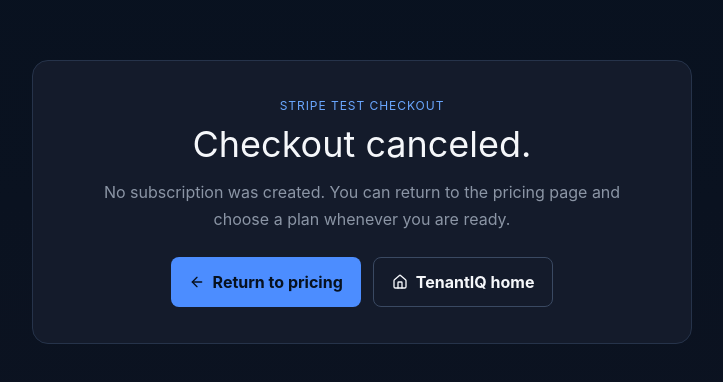
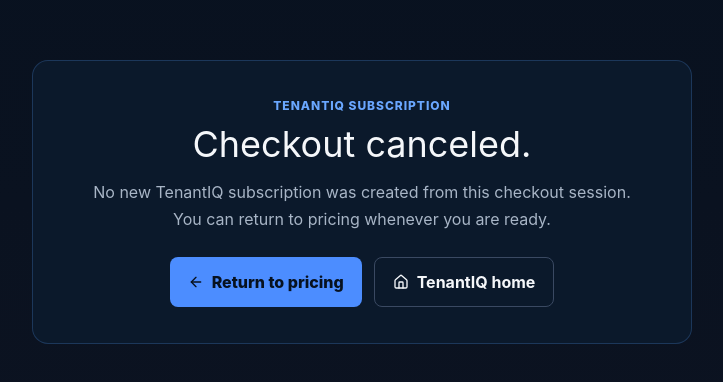
Before and after one commit to mbarsenas/TenantIQ-Web, a Next.js app: page /pricing/cancel in a window 1280 px wide. Shown: the part 198-580 px from the top of the page, without its empty margins (278-1001 px from the left). Built offline with nearby package versions, Linux system fonts and the light colour scheme.

Commit message:
Finish TenantIQ checkout cancel flow

```diff
--- a/app/pricing/cancel/page.tsx
+++ b/app/pricing/cancel/page.tsx
@@ -5,12 +5,12 @@
 export default function CheckoutCancelPage() {
   return (
     <main style={{ minHeight: '100vh', background: 'linear-gradient(180deg,#07111f 0%,#0d1321 100%)', color: '#f5f7fa', fontFamily: 'Inter, Arial, sans-serif', display: 'grid', placeItems: 'center', padding: '32px' }}>
-      <section style={{ width: 'min(660px,100%)', background: '#141b2b', border: '1px solid #26334a', borderRadius: 16, padding: 36, textAlign: 'center' }}>
-        <div style={{ color: '#6aa7ff', fontSize: 12, letterSpacing: '.08em', textTransform: 'uppercase', marginBottom: 10 }}>Stripe test checkout</div>
+      <section style={{ width: 'min(660px,100%)', background: '#0b192b', border: '1px solid rgba(86,160,255,.22)', borderRadius: 16, padding: 36, textAlign: 'center' }}>
+        <div style={{ color: '#6aa7ff', fontSize: 12, letterSpacing: '.08em', textTransform: 'uppercase', marginBottom: 10, fontWeight: 800 }}>TenantIQ subscription</div>
         <h1 style={{ margin: '0 0 14px', fontSize: 36, lineHeight: 1.1 }}>Checkout canceled.</h1>
-        <p style={{ margin: '0 auto 24px', color: '#8b95a5', fontSize: 16, lineHeight: 1.7, maxWidth: 540 }}>No subscription was created. You can return to the pricing page and choose a plan whenever you are ready.</p>
+        <p style={{ margin: '0 auto 24px', color: '#a8b5c6', fontSize: 16, lineHeight: 1.7, maxWidth: 540 }}>No new TenantIQ subscription was created from this checkout session. You can return to pricing whenever you are ready.</p>
         <div style={{ display: 'flex', gap: 12, justifyContent: 'center', flexWrap: 'wrap' }}>
-          <a href="/pricing" style={{ display: 'inline-flex', alignItems: 'center', gap: 8, padding: '12px 18px', borderRadius: 8, background: '#4c8dff', color: '#07111f', textDecoration: 'none', fontWeight: 700 }}><ArrowLeft size={16}/> Return to pricing</a>
+          <a href="/pricing" style={{ display: 'inline-flex', alignItems: 'center', gap: 8, padding: '12px 18px', borderRadius: 8, background: '#4c8dff', color: '#07111f', textDecoration: 'none', fontWeight: 800 }}><ArrowLeft size={16}/> Return to pricing</a>
           <a href="/" style={{ display: 'inline-flex', alignItems: 'center', gap: 8, padding: '12px 18px', borderRadius: 8, border: '1px solid #3a4962', color: '#f5f7fa', textDecoration: 'none', fontWeight: 700 }}><Home size={16}/> TenantIQ home</a>
         </div>
       </section>
```
